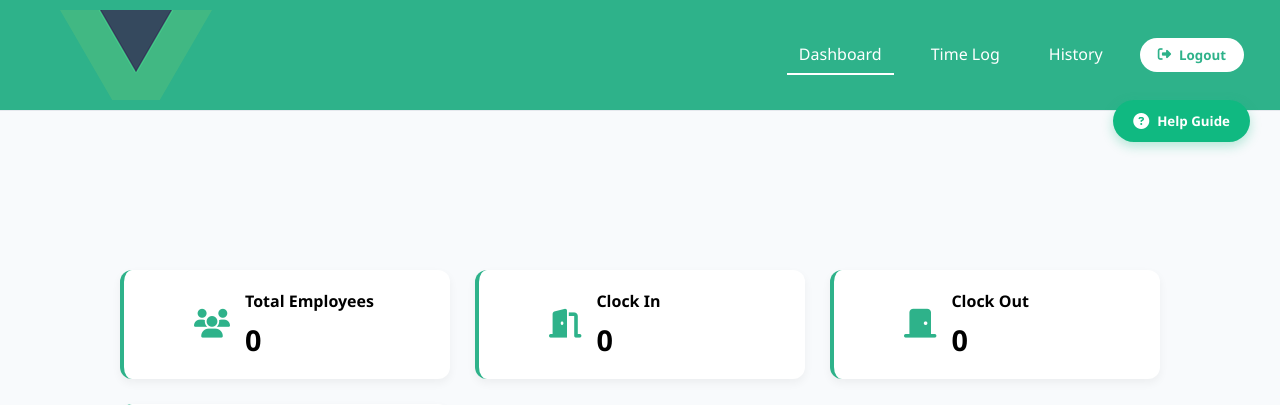
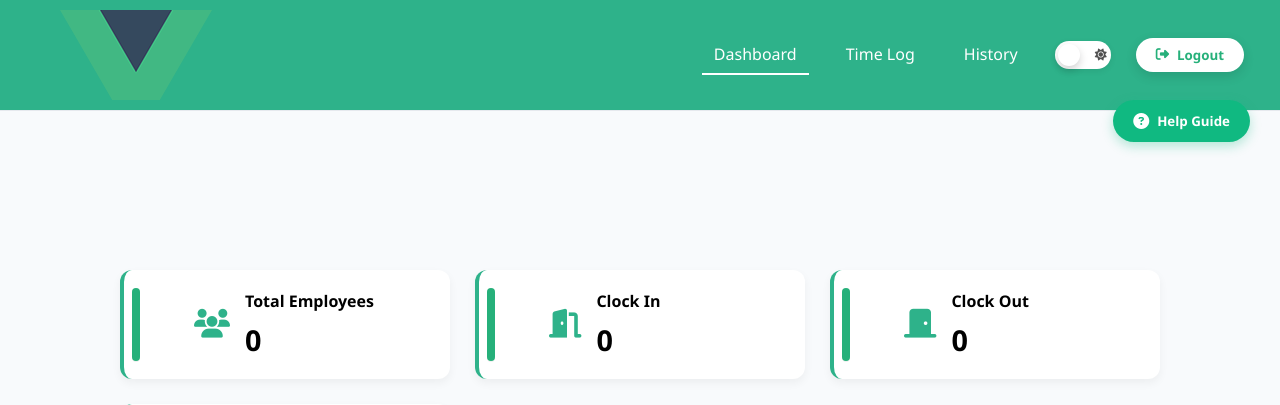
Before and after one commit to Brayn-Meyer/team-nieshaan-zoe, a PHP site: page /team-nieshaan-zoe-php/ in a window 1280 px wide. Shown: the top 405 px of the page. Run offline with PHP 8.4, Linux system fonts and the light colour scheme.

Commit message:
dark and light mode added

```diff
--- a/app/views/home.php
+++ b/app/views/home.php
@@ -323,6 +323,7 @@ require_once __DIR__ . '/../../includes/header.php';
 </div>
 
 <style>
+
 .dashboard-container {
     margin-top: 30px;
     background: #f8fafc;
@@ -365,6 +366,34 @@ require_once __DIR__ . '/../../includes/header.php';
 .align-items-center {
     align-items: center !important;
 }
+
+.theme-toggle-container {
+  display: flex;
+  justify-content: flex-start;
+  margin-bottom: 10px;
+}
+
+.theme-toggle {
+  background-color: #f1f1f1;
+  border: none;
+  border-radius: 20px;
+  padding: 6px 12px;
+  cursor: pointer;
+  font-size: 16px;
+  display: flex;
+  align-items: center;
+  gap: 6px;
+  transition: 0.3s ease;
+}
+
+.theme-toggle:hover {
+  background-color: #e0e0e0;
+}
+
+.theme-toggle i {
+  color: #333;
+}
+
 </style>
 
 <?php require_once __DIR__ . '/../../includes/footer.php'; ?>
--- a/includes/header.php
+++ b/includes/header.php
@@ -9,6 +9,7 @@
     <link rel="stylesheet" href="https://cdnjs.cloudflare.com/ajax/libs/font-awesome/6.4.0/css/all.min.css">
 
     <!-- Main CSS -->
+    <link rel="stylesheet" href="<?php echo BASE_URL; ?>/assets/css/global.css">
     <link rel="stylesheet" href="<?php echo BASE_URL; ?>/assets/css/main.css">
     <link rel="stylesheet" href="<?php echo BASE_URL; ?>/assets/css/cards.css">
     <link rel="stylesheet" href="<?php echo BASE_URL; ?>/assets/css/table.css">
@@ -38,13 +39,23 @@
         <a href="<?php echo BASE_URL; ?>?page=history" class="nav-link <?php echo ($page ?? '') === 'history' ? 'active' : ''; ?>">
             History
         </a>
+
+        <!-- 🌙 Moved dark mode button here -->
+        <button id="theme-toggle" class="theme-toggle" aria-label="Toggle dark mode" title="Toggle dark mode">
+            <i class="fa-solid fa-moon"></i>
+            <i class="fa-solid fa-sun"></i>
+        </button>
+
         <button class="logout-btn">
             <i class="fa-solid fa-right-from-bracket"></i>
             Logout
         </button>
     </div>
 </div>
+
+        </div>
     </nav>
 
     <!-- Main Content -->
     <div class="main-container">
+       <script src="<?php echo BASE_URL; ?>/assets/js/theme-toggle.js" defer></script>
```
Also changed, not shown: public/assets/css/global.css (added), public/assets/js/theme-toggle.js (added). Lines whose indentation alone changed are shown as unchanged.
